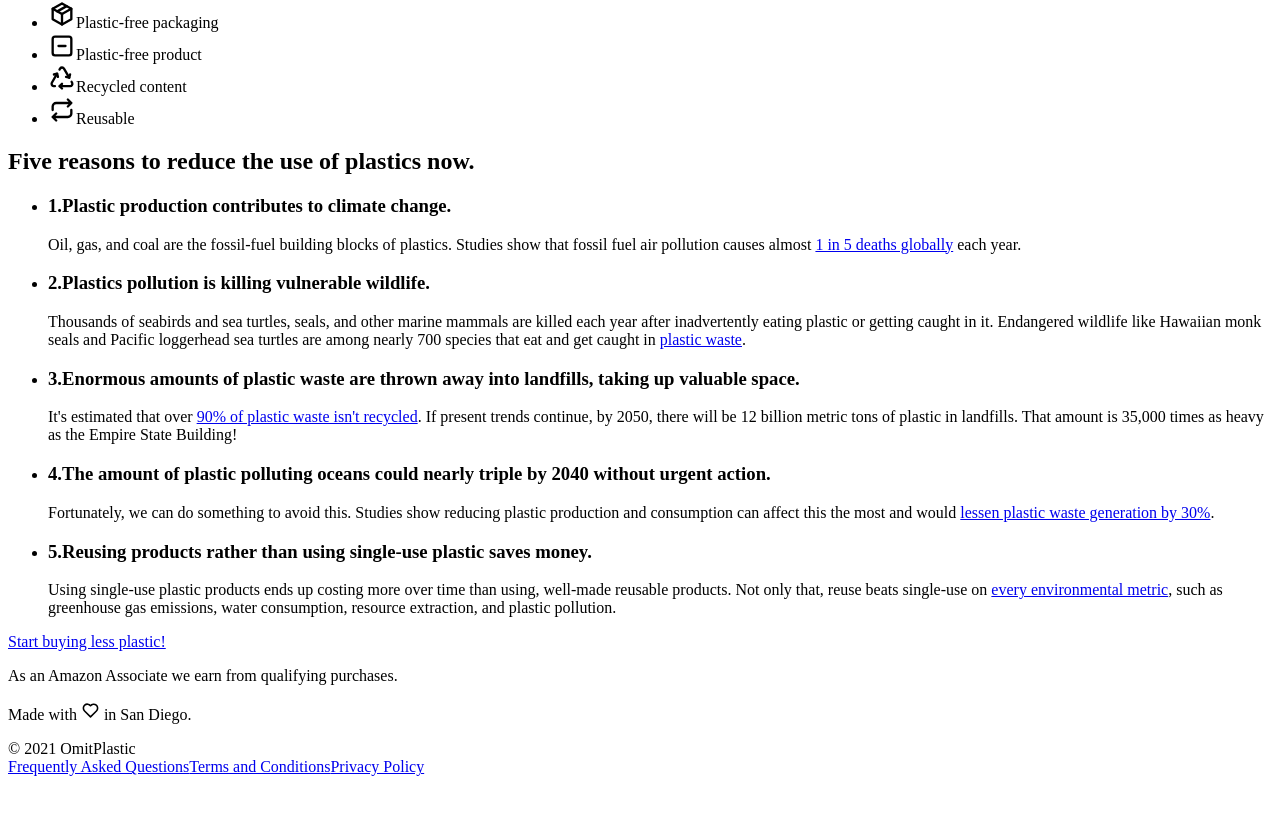
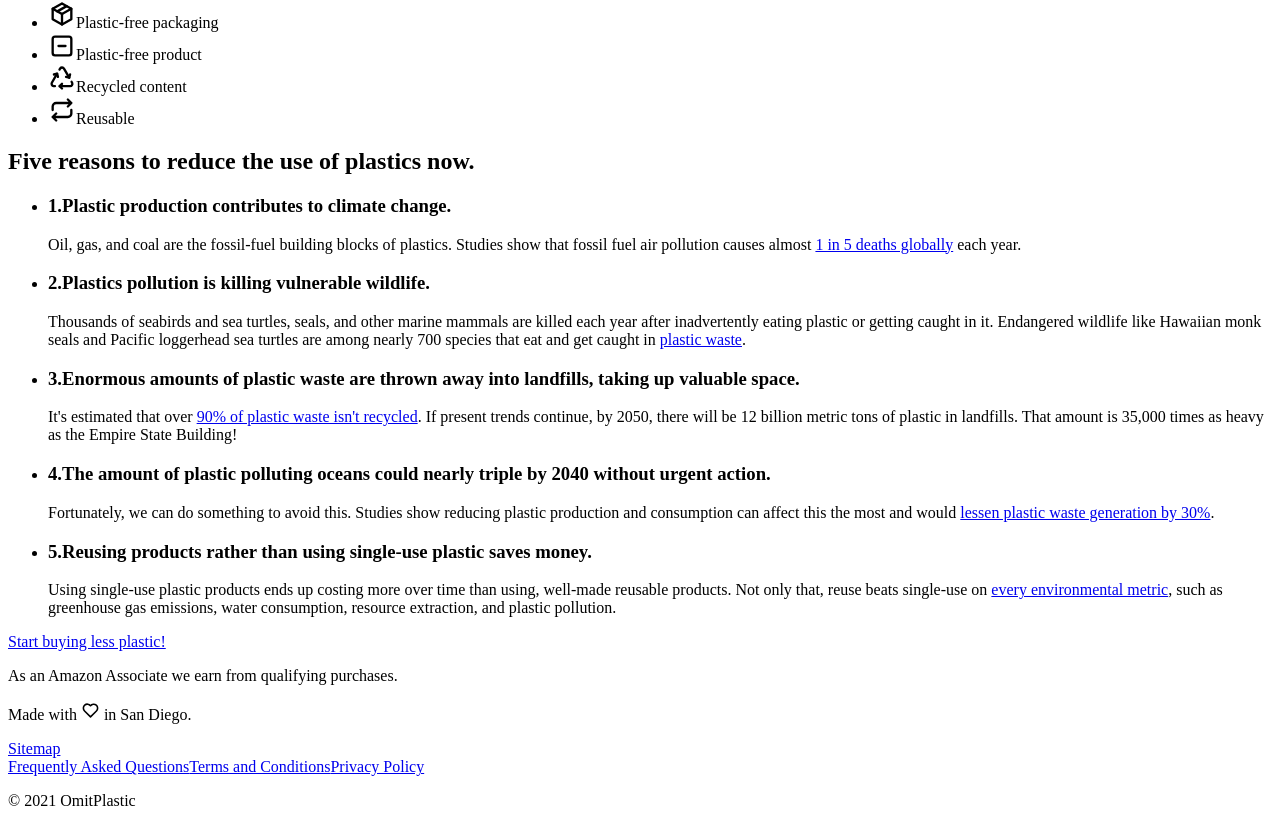
Before and after one commit to gavinmgrant/omitplastic, a Next.js app: page / in a window 1280 px wide. Shown: the part 1918-2744 px from the top of the page. Before the commit the page ends 2702 px from the top, so only its background shows below. Built offline with nearby package versions, Linux system fonts and the light colour scheme; a web font is replaced by a local one.

Commit message:
feat: add sitemap link to footer

```diff
--- a/components/Footer.tsx
+++ b/components/Footer.tsx
@@ -3,17 +3,20 @@ import Link from "next/link";
 import { IconHeart } from "@tabler/icons";
 
 const Footer: React.FC = () => {
-
   return (
-    <div className="flex flex-col text-center items-center justify-between px-4 py-12 md:px-8 md:py-16 md:text-left md:flex-row bg-custom-green text-white">
+    <footer className="bg-custom-green text-white text-center pb-3">
+      <section className="flex flex-col items-center justify-between px-4 py-8 md:px-8 md:py-12 md:text-left md:flex-row ">
         <div className="flex flex-col order-last pt-8 md:pt-0">
           <p className="pb-2">
             As an Amazon Associate we earn from qualifying purchases.
           </p>
           <p className="pb-2 text-white">
-          Made with <IconHeart size={19} className="inline-block mb-1" /> in San Diego.
+            Made with <IconHeart size={19} className="inline-block mb-1" /> in
+            San Diego.
           </p>
-        <span className="pb-2 text-white">© 2021 OmitPlastic</span>
+          <Link href="/server-sitemap.xml">
+            <a className="pb-2 text-white">Sitemap</a>
+          </Link>
         </div>
         <div className="flex flex-col text-center md:text-right md:order-last">
           <Link href="/faq">
@@ -26,7 +29,9 @@ const Footer: React.FC = () => {
             <a className="pb-2 text-white">Privacy Policy</a>
           </Link>
         </div>
-    </div>
+      </section>
+      <p className="pb-2 text-white">© 2021 OmitPlastic</p>
+    </footer>
   );
 };
 
--- a/pages/index.tsx
+++ b/pages/index.tsx
@@ -184,7 +184,9 @@ const Home: React.FC = () => {
               <div
                 key={feature.slug}
                 className="p-4 pt-6 rounded-lg border-2 border-gray-300 hover:border-black hover:shadow-lg cursor-pointer"
-                onClick={() => router.push(`/products/?s=${feature.slug.replace(/-/g, " ")}`)}
+                onClick={() =>
+                  router.push(`/products/?s=${feature.slug.replace(/-/g, " ")}`)
+                }
               >
                 <Feature key={i} feat={feature.slug} text />
               </div>
```
Lines whose indentation alone changed are shown as unchanged.
